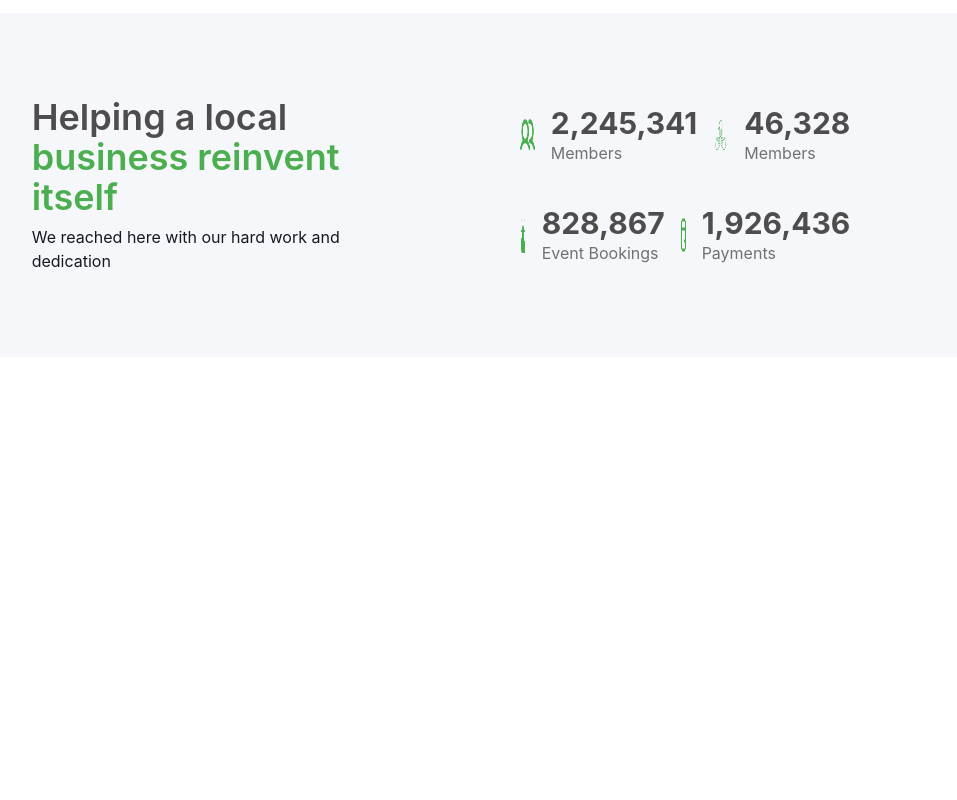
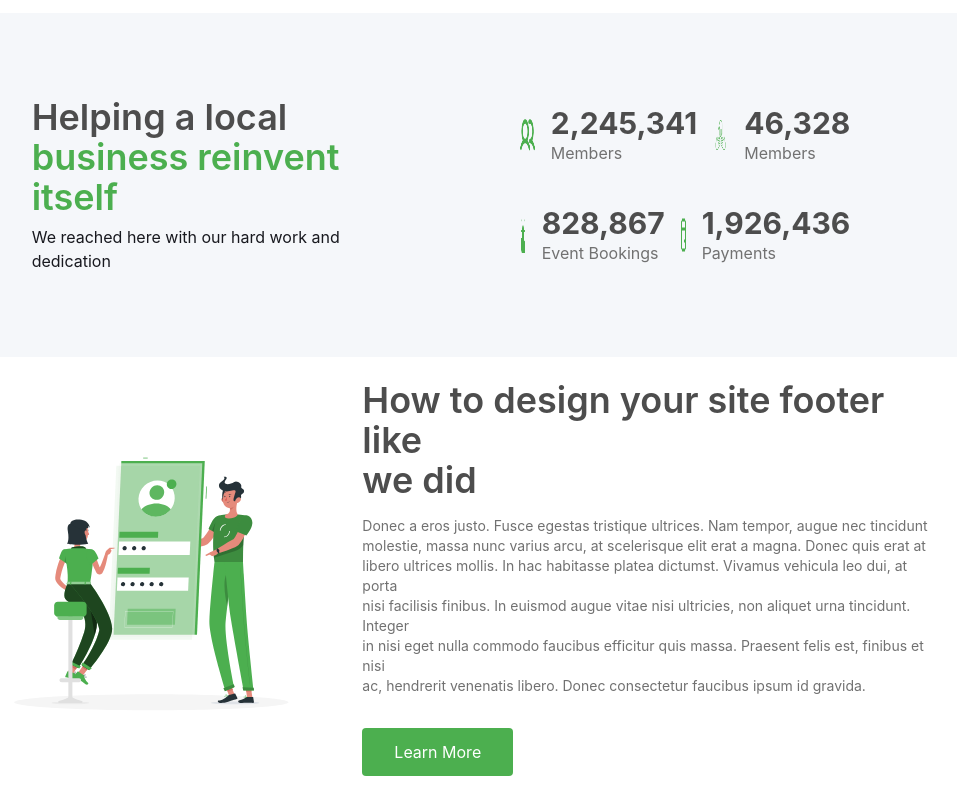
Before and after one commit to GaneshGourav/responsiveweb_page, a React (Create React App) app: page / in a window 1280 px wide. Shown: the part 1713-2513 px from the top of the page, without its empty margins (203-1160 px from the left). Before the commit the page ends 2070 px from the top, so only its background shows below. Built offline with nearby package versions, Linux system fonts and the light colour scheme.

Commit message:
customer part done

```diff
--- a/src/assests/client2.jsx
+++ b/src/assests/client2.jsx
@@ -79,6 +79,31 @@ export const ClientPost = () => {
           </div>
         </div>
       </div>
+
+      <div className="flex justify-around items-center px-36 font-[Inter] text-left self-stretch m-auto ">
+        <div className="w-1440px">
+          <img src={clientLogo} className="py-12 h-[443px] w-[442px]" alt="" />
+        </div>
+        <div className="flex flex-col items-start">
+          <p className="text-4xl font-semibold  text-[#4D4D4D] ">
+            How to design your site footer like <br /> we did
+          </p>
+          <p className="mt-4 text-[#717171] text-sm">
+            Donec a eros justo. Fusce egestas tristique ultrices. Nam tempor,
+            augue nec tincidunt <br /> molestie, massa nunc varius arcu, at
+            scelerisque elit erat a magna. Donec quis erat at <br /> libero
+            ultrices mollis. In hac habitasse platea dictumst. Vivamus vehicula
+            leo dui, at porta <br /> nisi facilisis finibus. In euismod augue
+            vitae nisi ultricies, non aliquet urna tincidunt. Integer <br /> in
+            nisi eget nulla commodo faucibus efficitur quis massa. Praesent
+            felis est, finibus et nisi <br /> ac, hendrerit venenatis libero.
+            Donec consectetur faucibus ipsum id gravida.
+          </p>
+          <button className="rounded bg-[#4CAF4F] px-8 py-3 text-white mt-8">
+            Learn More
+          </button>
+        </div>
+      </div>
     </>
   );
 };
```
